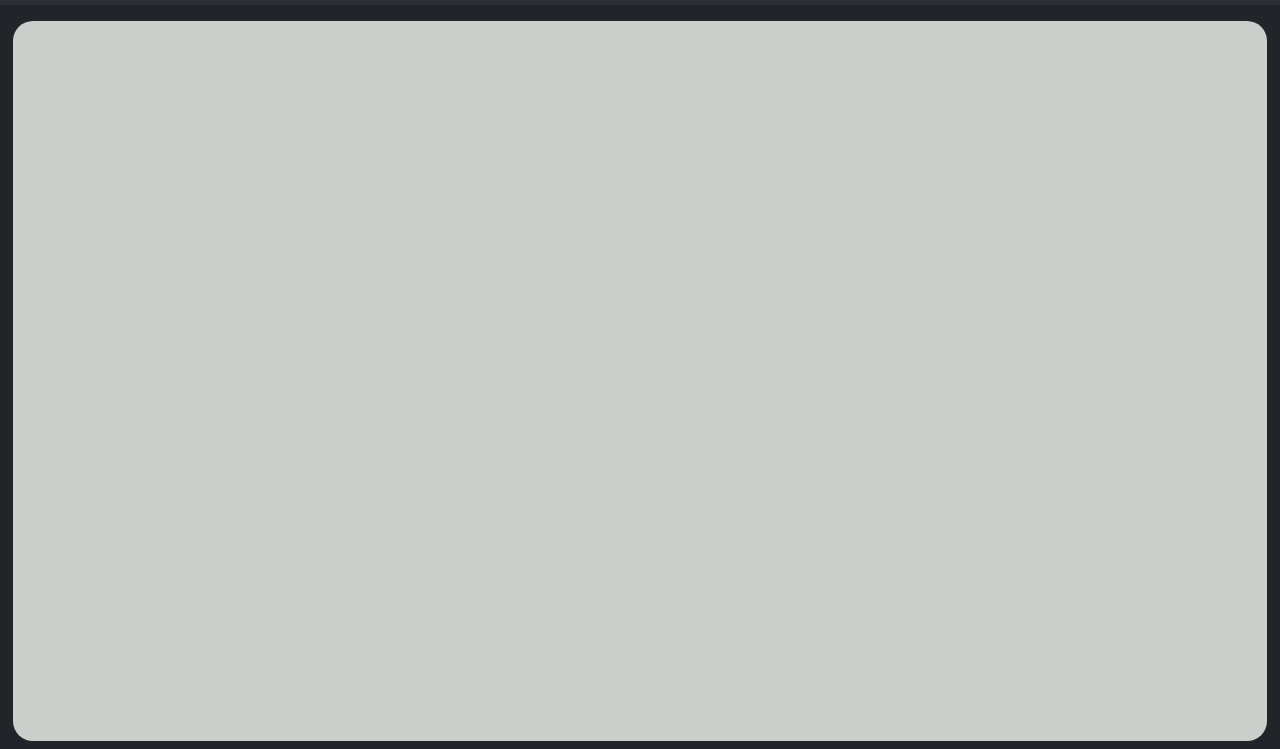
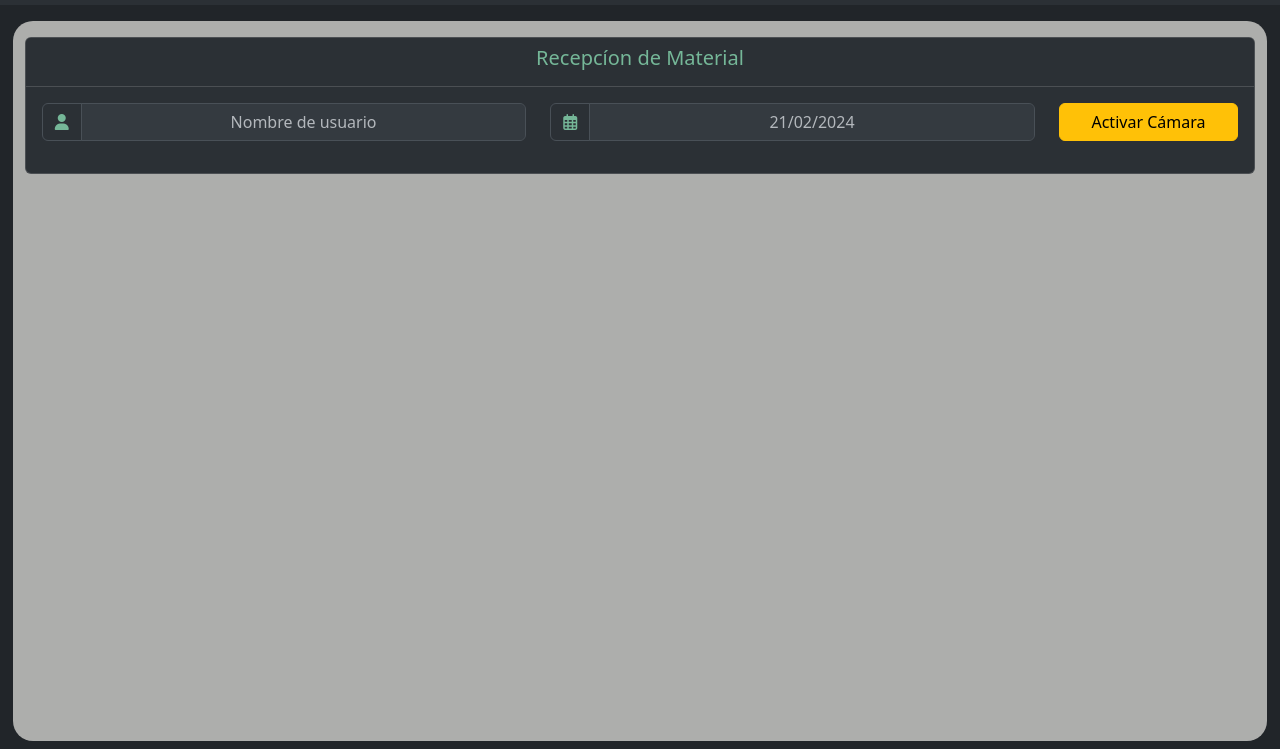
Before and after one commit to cecortes/zerp, a website: page app/index.html in a window 1280 px wide. Shown: the part 51-800 px from the top of the page. Drawn offline with nearby package versions, Linux system fonts and the light colour scheme.

Commit message:
Main form, first row added

```diff
--- a/app/css/panel.css
+++ b/app/css/panel.css
@@ -1,7 +1,7 @@
 .main-container {
   width: 98vw !important;
   height: 90vh !important;
-  background-color: rgb(204, 206, 203) !important;
+  background-color: rgb(173, 174, 172) !important;
   border-radius: 20px;
   margin-top: 8vh;
 }
--- a/app/index.html
+++ b/app/index.html
@@ -10,6 +10,8 @@
     <link href="../node_modules/bootstrap/dist/css/bootstrap.min.css" rel="stylesheet">
     <!-- CSS -->
     <link rel="stylesheet" href="./css/panel.css">
+    <!-- Icons -->
+    <script src="https://kit.fontawesome.com/606264bc57.js" crossorigin="anonymous"></script>
 
   </head>
   <body data-bs-theme="dark">
@@ -114,6 +116,83 @@
       <!-- Container -->
       <div class="container-fluid bg-light main-container">
 
+        <!-- General data input and Camera Row -->
+        <div class="row">
+
+          <!-- General data column -->
+          <div class="col-12 mt-3">
+
+            <!-- General data card -->
+            <div class="card bg-body-tertiary">
+
+              <!-- Card Header -->
+              <div class="card-header bg-body-tertiary">
+                <h5 class="card-title text-success-emphasis text-center">Recepcíon de Material</h5>
+              </div>
+
+              <!-- Card Body -->
+              <div class="card-body">
+
+                <!-- Form -->
+                <form>
+
+                  <!-- Row -->
+                  <div class="row">
+
+                    <!-- Column Usuario -->
+                    <div class="col-lg-5 col-md-12">
+
+                      <!-- Form Group Usuario -->
+                      <div class="mb-3">
+                        <fieldset disabled>
+                          <div class="input-group">
+                            <span class="input-group-text" id="nombre_user"><i class="fa-solid fa-user text-success-emphasis"></i></span>
+                            <input type="text" id="username" class="form-control text-center" placeholder="Nombre de usuario" aria-label="Username" aria-describedby="nombre_user">
+                          </div>
+                        </fieldset>
+                      </div>
+
+                    </div>
+
+                    <!-- Column Fecha -->
+                    <div class="col-lg-5 col-md-12">
+
+                      <!-- Form Group Fecha -->
+                      <div class="mb-3">
+                        <fieldset disabled>
+                          <div class="input-group">
+                            <span class="input-group-text" id="fecha"><i class="fa-regular fa-calendar-days text-success-emphasis"></i></span>
+                            <input type="text" id="date" class="form-control text-center" placeholder="21/02/2024">
+                          </div>
+                        </fieldset>
+                      </div>
+
+                    </div>
+
+                    <!-- Column Camera -->
+                    <div class="col-lg-2 col-md-12">
+
+                      <!-- Form Group Camera-->
+                      <div class="input-group mb-3">
+                        <div class="d-grid gap-2 col-12">
+                          <button type="button" class="btn btn-warning">Activar Cámara</button>
+                        </div>
+                      </div>
+
+                    </div>
+
+                  </div>
+
+                </form>
+
+              </div>
+
+            </div>
+
+          </div>
+
+        </div>
+
       </div>
 
     </div>
```
Also changed, not shown: docs/log.md (+3 -2 lines).
